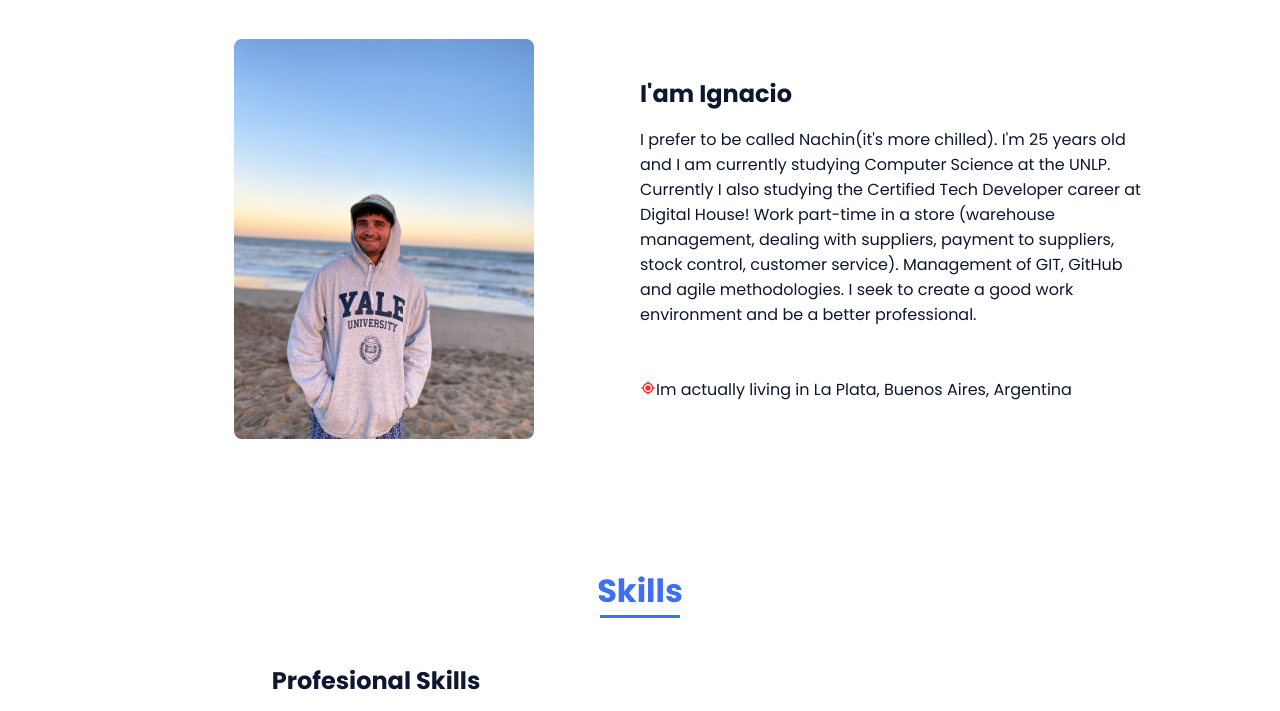
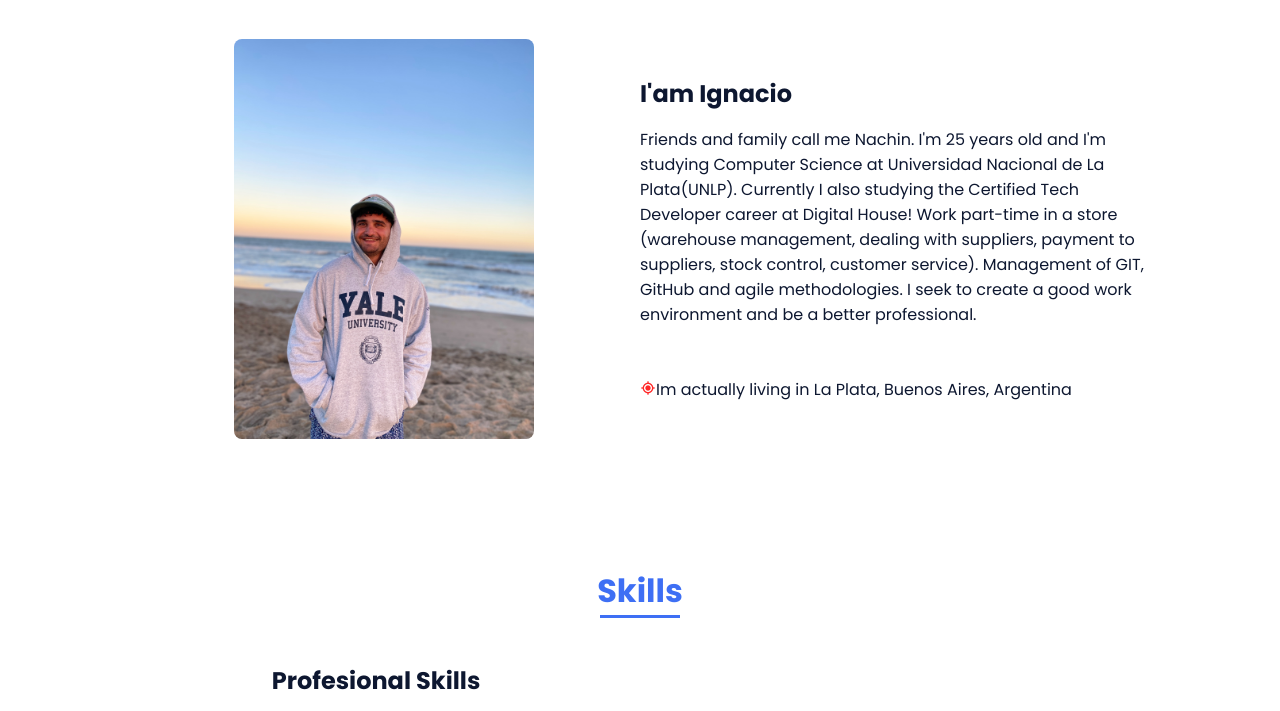
Before and after one commit to Cioni/cioni.github.io, a plain HTML site: page index.html in a window 1280 px wide. Shown: the part 860-1571 px from the top of the page. Drawn offline with nearby package versions, Linux system fonts and the light colour scheme.

Commit message:
cambiando descripcion

```diff
--- a/index.html
+++ b/index.html
@@ -70,7 +70,7 @@
 
                     <div>
                         <h2 class="about__subtitle">I'am Ignacio</h2>
-                        <p class="about__text">I prefer to be called Nachin(it's more chilled). I'm 25 years old and I am currently studying Computer Science at the UNLP. Currently I also studying the Certified Tech Developer career at Digital House!
+                        <p class="about__text">Friends and family call me Nachin. I'm 25 years old and I'm studying Computer Science at Universidad Nacional de La Plata(UNLP). Currently I also studying the Certified Tech Developer career at Digital House!
                         Work part-time in a store (warehouse management, dealing with suppliers, payment to suppliers, stock control, customer service).
                         Management of GIT, GitHub and agile methodologies.
                         I seek to create a good work environment and be a
```
